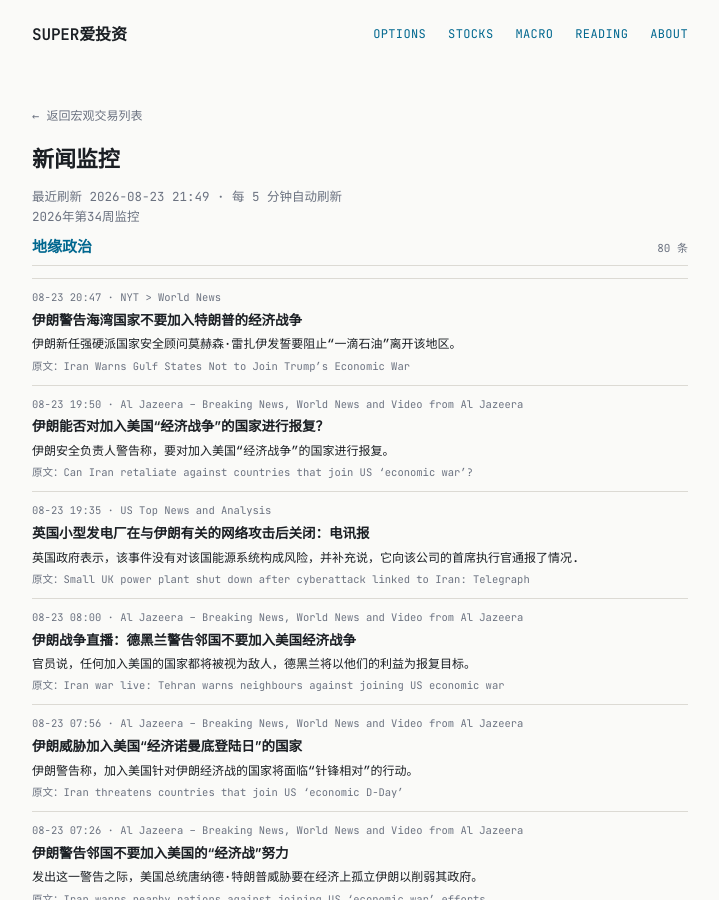
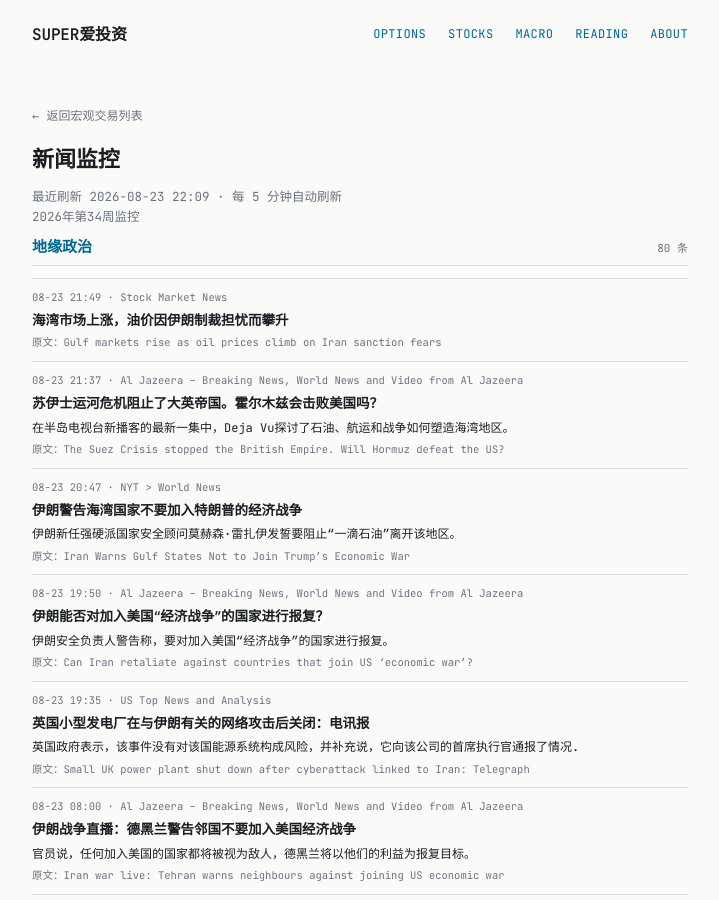
Before and after one commit to tang3super/tang3super.github.io, a Jekyll site: the page built from macro-trade/news-digest.md, in a window 1280 px wide and 900 px high. Shown: the whole window, without its empty margins (280-999 px from the left). Built offline with Jekyll 4.4.1, drawn with Linux system fonts in a browser that asks for light colours; some of the changed text lies outside the part shown.

Commit message:
sync news-digest article

```diff
--- a/macro-trade/news-digest.md
+++ b/macro-trade/news-digest.md
@@ -5,11 +5,24 @@ title: 新闻监控
 date: '2026-08-23'
 summary: 2026年第34周监控
 week_label: 2026年第34周监控
-last_updated: 2026-08-23 21:49
+last_updated: 2026-08-23 22:09
 refresh_note: 每 5 分钟自动刷新
 topics:
 - name: 地缘政治
   items:
+  - title: Gulf markets rise as oil prices climb on Iran sanction fears
+    summary: ''
+    link: https://www.investing.com/news/stock-market-news/gulf-markets-rise-as-oil-prices-climb-on-iran-sanction-fears-93CH-4872460
+    source: Stock Market News
+    time: 08-23 21:49
+    title_zh: 海湾市场上涨，油价因伊朗制裁担忧而攀升
+  - title: The Suez Crisis stopped the British Empire. Will Hormuz defeat the US?
+    summary: In the latest episode of Al Jazeera’s new podcast, Deja Vu looks at how oil, shipping and war shape the Gulf.
+    link: https://www.aljazeera.com/video/deja-vu-2/2026/8/23/the-suez-crisis-stopped-the-british-empire-will-hormuz-defeat-the-us?traffic_source=rss
+    source: Al Jazeera – Breaking News, World News and Video from Al Jazeera
+    time: 08-23 21:37
+    title_zh: 苏伊士运河危机阻止了大英帝国。霍尔木兹会击败美国吗？
+    summary_zh: 在半岛电视台新播客的最新一集中，Deja Vu探讨了石油、航运和战争如何塑造海湾地区。
   - title: Iran Warns Gulf States Not to Join Trump’s Economic War
     summary: Iran’s new hard-line national security adviser, Mohsen Rezaei, vowed to prevent “a single drop of oil” from leaving the region.
     link: https://www.nytimes.com/2026/08/23/world/europe/iran-economy-war-united-states.html
```
Also changed, not shown: other parts of macro-trade/news-digest.md (+0 -13 lines).
